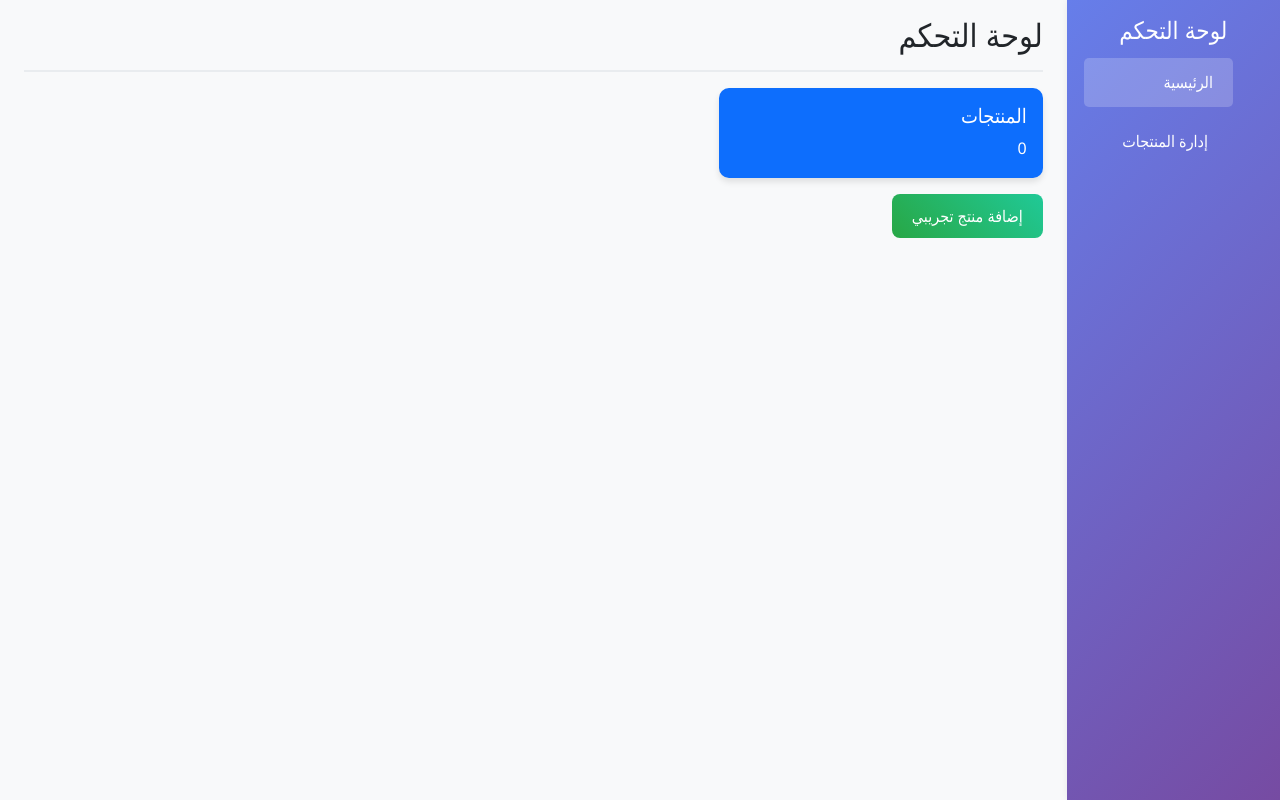
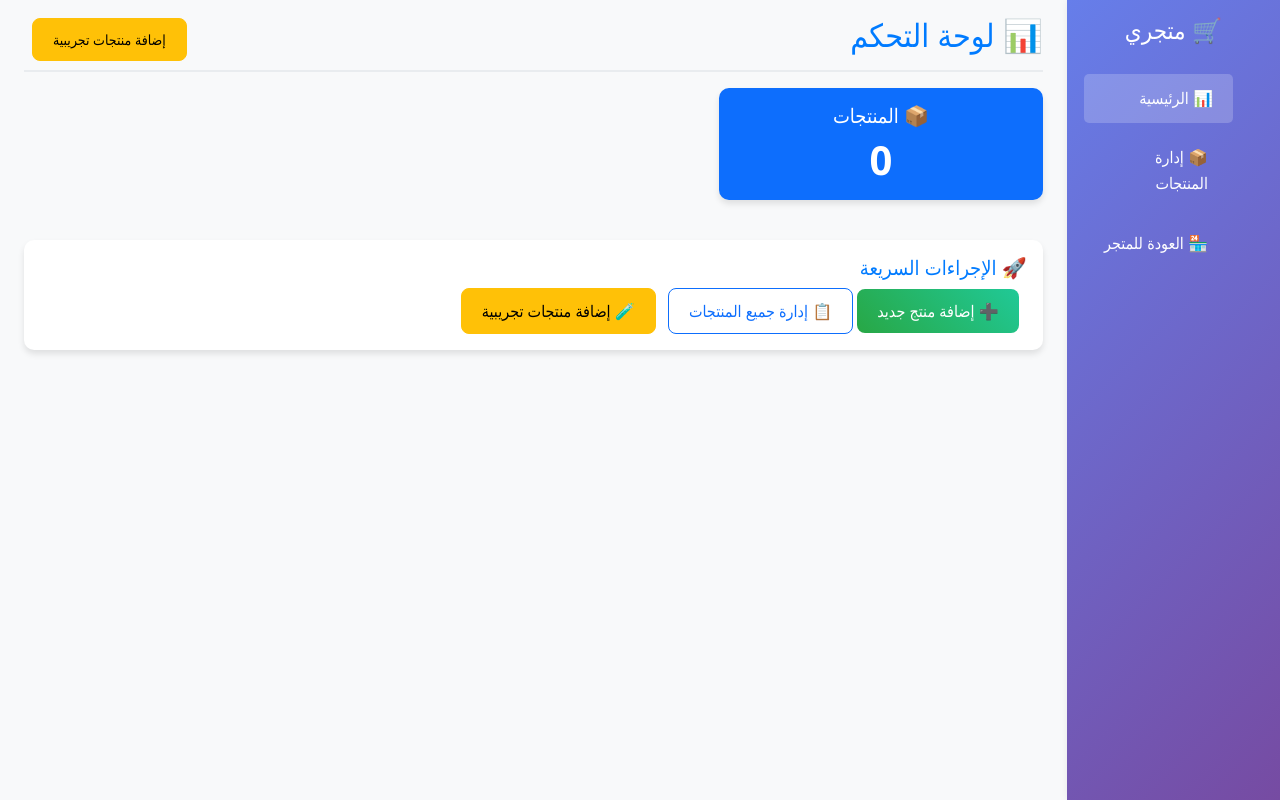
Before and after one commit to wacelalorshe/tawsel, a plain HTML site: page admin/dashboard.html in a window 1280 px wide. Drawn offline with nearby package versions, Linux system fonts and the light colour scheme.

Commit message:
Update dashboard.html

```diff
--- a/admin/dashboard.html
+++ b/admin/dashboard.html
@@ -11,15 +11,24 @@
     <div class="container-fluid">
         <div class="row">
             <!-- الشريط الجانبي -->
-            <nav class="col-md-3 col-lg-2 d-md-block bg-dark sidebar">
+            <nav class="col-md-3 col-lg-2 d-md-block sidebar">
                 <div class="position-sticky pt-3">
-                    <h4 class="text-white text-center">لوحة التحكم</h4>
+                    <h4 class="text-white text-center mb-4">🛒 متجري</h4>
                     <ul class="nav flex-column">
                         <li class="nav-item">
-                            <a class="nav-link active text-white" href="dashboard.html">الرئيسية</a>
+                            <a class="nav-link active text-white" href="dashboard.html">
+                                📊 الرئيسية
+                            </a>
                         </li>
                         <li class="nav-item">
-                            <a class="nav-link text-white" href="products.html">إدارة المنتجات</a>
+                            <a class="nav-link text-white" href="products.html">
+                                📦 إدارة المنتجات
+                            </a>
+                        </li>
+                        <li class="nav-item">
+                            <a class="nav-link text-white" href="../index.html">
+                                🏪 العودة للمتجر
+                            </a>
                         </li>
                     </ul>
                 </div>
@@ -28,25 +37,44 @@
             <!-- المحتوى الرئيسي -->
             <main class="col-md-9 ms-sm-auto col-lg-10 px-md-4">
                 <div class="d-flex justify-content-between flex-wrap flex-md-nowrap align-items-center pt-3 pb-2 mb-3 border-bottom">
-                    <h2>لوحة التحكم</h2>
+                    <h2 class="text-primary">📊 لوحة التحكم</h2>
                 </div>
 
+                <!-- البطاقات الإحصائية -->
                 <div class="row">
                     <div class="col-md-4">
                         <div class="card text-white bg-primary mb-3">
-                            <div class="card-body">
-                                <h5 class="card-title">المنتجات</h5>
-                                <p class="card-text" id="products-count">0</p>
+                            <div class="card-body text-center">
+                                <h5 class="card-title">📦 المنتجات</h5>
+                                <p class="card-text display-4" id="products-count">0</p>
                             </div>
                         </div>
                     </div>
                 </div>
 
-                <button class="btn btn-success" onclick="addSampleProduct()">إضافة منتج تجريبي</button>
+                <!-- أزرار الإجراءات السريعة -->
+                <div class="row mt-4">
+                    <div class="col-12">
+                        <div class="card">
+                            <div class="card-body">
+                                <h5 class="card-title text-primary">🚀 الإجراءات السريعة</h5>
+                                <button class="btn btn-success me-2" onclick="addNewProduct()">
+                                    ➕ إضافة منتج جديد
+                                </button>
+                                <a href="products.html" class="btn btn-outline-primary">
+                                    📋 إدارة جميع المنتجات
+                                </a>
+                                <button class="btn btn-warning me-2" onclick="addSampleProduct()">
+                                    🧪 إضافة منتجات تجريبية
+                                </button>
+                            </div>
+                        </div>
+                    </div>
+                </div>
             </main>
         </div>
     </div>
 
-    <script src="../js/admin.js"></script>
+    <script src="../js/admin-products.js"></script>
 </body>
 </html>
```
